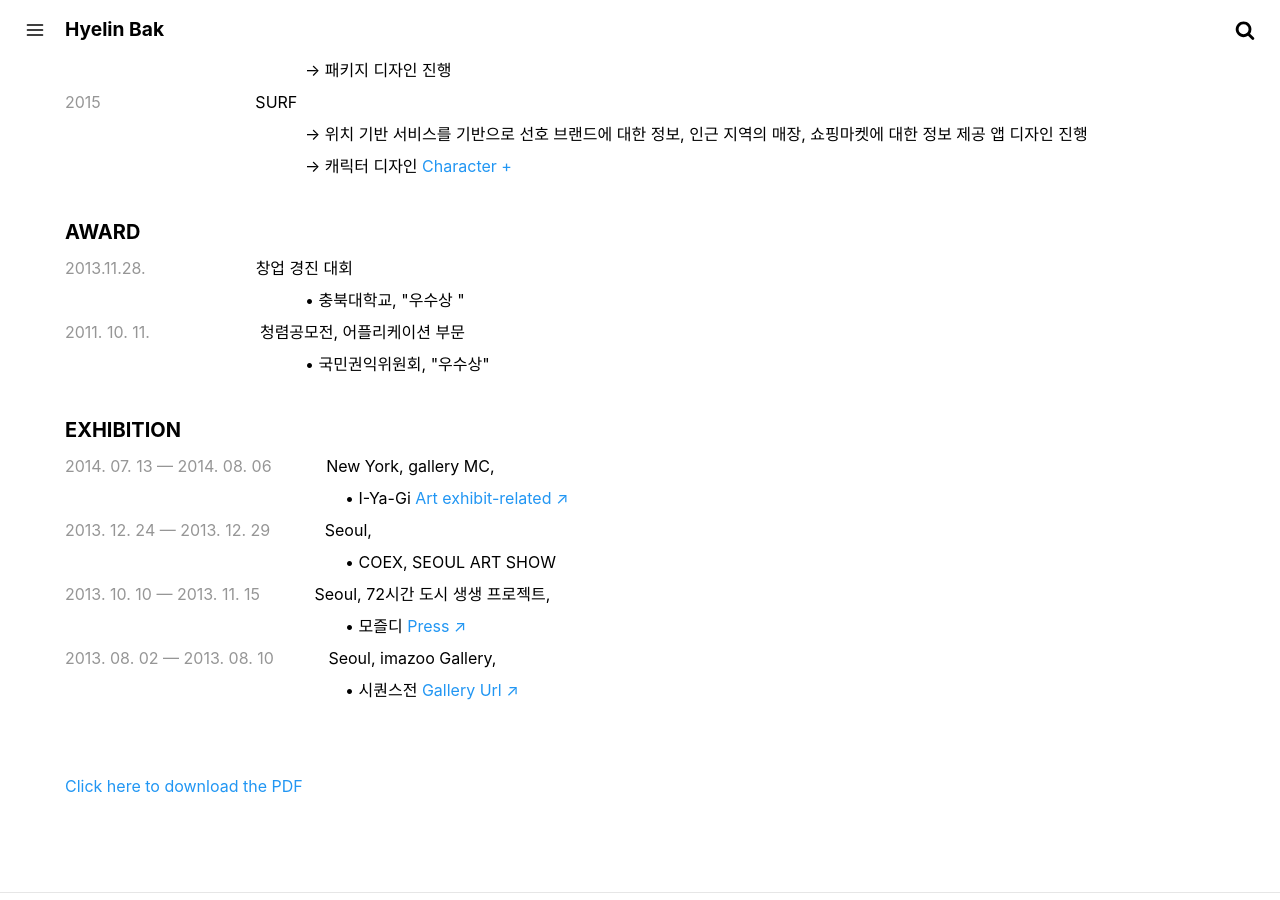
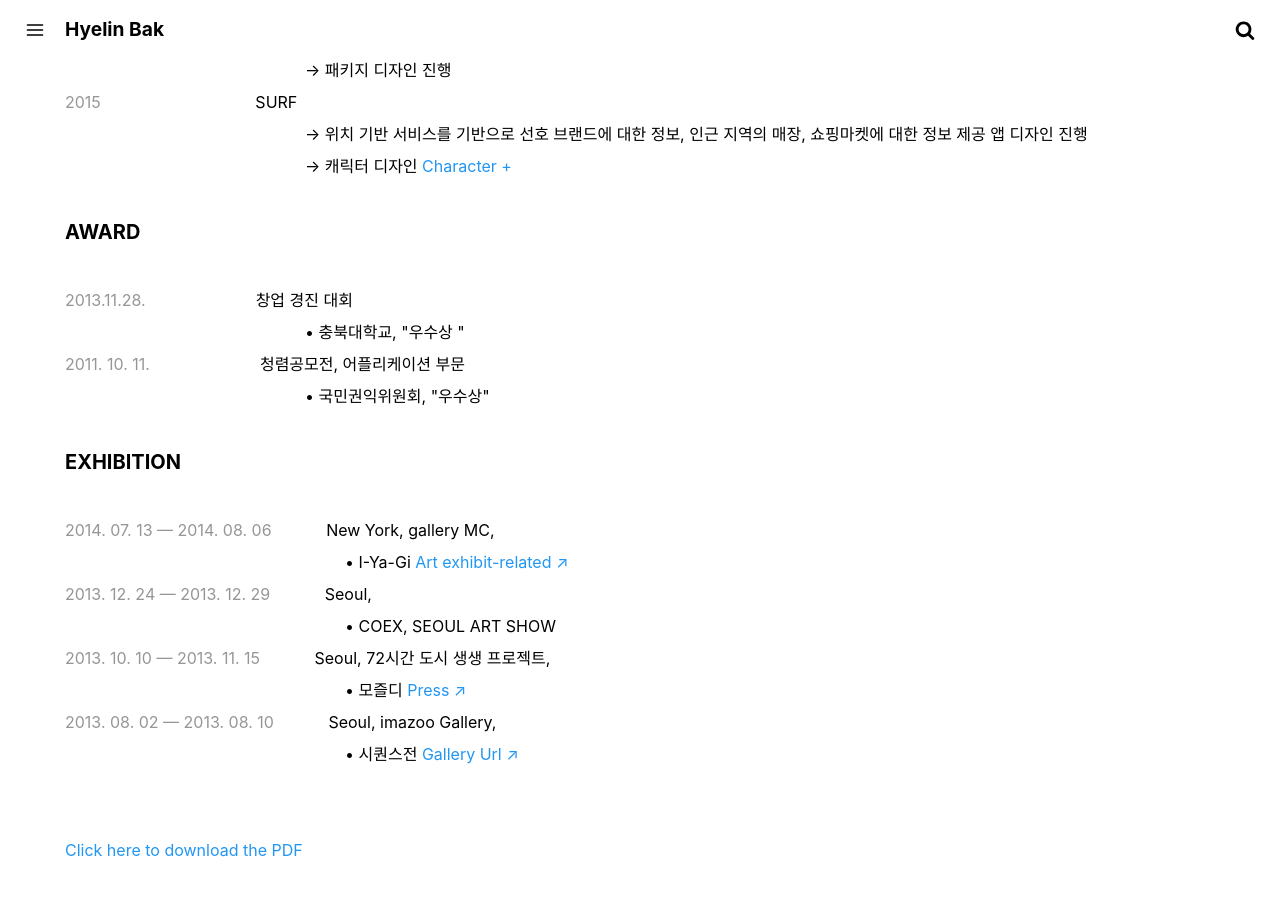
Before and after one commit to crazyjamy/crazyjamy.github.io, a Jekyll site: the page built from about.md, in a window 1280 px wide and 900 px high, scrolled down 2962 px. Built offline with Jekyll 4.4.1, drawn with Linux system fonts in a browser that asks for light colours.

Commit message:
Update about.md

```diff
--- a/about.md
+++ b/about.md
@@ -25,7 +25,6 @@ permalink: /about/
 <span style="color: #969696;">2011.03 — 2015.03</span><span style="margin-left: 50px;">충북대학교 <a href="https://www.cbnu.ac.kr/www/index.do" target="_blank">↗</a></span><br />
 <span style="margin-left: 240px;"> • 조형예술학 졸업</span><br />
 </div>
-
 <div style="margin-top: 30px; margin-left: 65px;line-height: 2; font-family: -apple-system, BlinkMacSystemFont, Lato, Roboto, Segoe UI, Helvetica Neue, Helvetica, Verdana, Arial, sans-serif;">
 <span style="font-weight: bold; font-size: 20px;">PROJECT</span><br /><br />
 <span style="color: #969696;"> 2024 </span><span style="margin-left: 150px;"> VADA 취약점 자동진단 솔루션</span><br />
@@ -103,17 +102,15 @@ permalink: /about/
 <span style="margin-left: 240px;"> → 위치 기반 서비스를 기반으로 선호 브랜드에 대한 정보, 인근 지역의 매장, 쇼핑마켓에 대한 정보 제공 앱 디자인 진행</span> <br />
 <span style="margin-left: 240px;"> → 캐릭터 디자인 </span> <a href="../marshmello/" target=""> Character +</a><br />
 </div>
-
 <div style="margin-top: 30px; margin-left: 65px;line-height: 2; font-family: -apple-system, BlinkMacSystemFont, Lato, Roboto, Segoe UI, Helvetica Neue, Helvetica, Verdana, Arial, sans-serif;">
-<span style="font-weight: bold; font-size: 20px;"> AWARD</span> <br />
+<span style="font-weight: bold; font-size: 20px;"> AWARD</span> <br /> <br />
 <span style="color: #969696;">2013.11.28.</span><span style="margin-left: 110px;">창업 경진 대회</span> <br />
 <span style="margin-left: 240px;"> • 충북대학교, "우수상 "</span> <br />
 <span style="color: #969696;">2011. 10. 11.</span><span style="margin-left: 110px;">청렴공모전, 어플리케이션 부문</span> <br />
 <span style="margin-left: 240px;"> • 국민권익위원회, "우수상"</span> <br />
 </div>
-
 <div style="margin-top: 30px; margin-left: 65px;line-height: 2; font-family: -apple-system, BlinkMacSystemFont, Lato, Roboto, Segoe UI, Helvetica Neue, Helvetica, Verdana, Arial, sans-serif;">
-<span style="font-weight: bold; font-size: 20px;"> EXHIBITION</span> <br />
+<span style="font-weight: bold; font-size: 20px;"> EXHIBITION</span> <br /> <br />
 <span style="color: #969696;">2014. 07. 13 — 2014. 08. 06</span><span style="margin-left: 50px;"> New York, gallery MC,</span><br />
 <span style="margin-left: 280px;"> • I-Ya-Gi <a href="http://www.gallerymc.org/h/i-ya-gi-that-connote-you-and-me/" target="_blank">Art exhibit-related ↗</a></span><br />
 <span style="color: #969696;">2013. 12. 24 — 2013. 12. 29</span><span style="margin-left: 50px;"> Seoul, </span><br />
```
